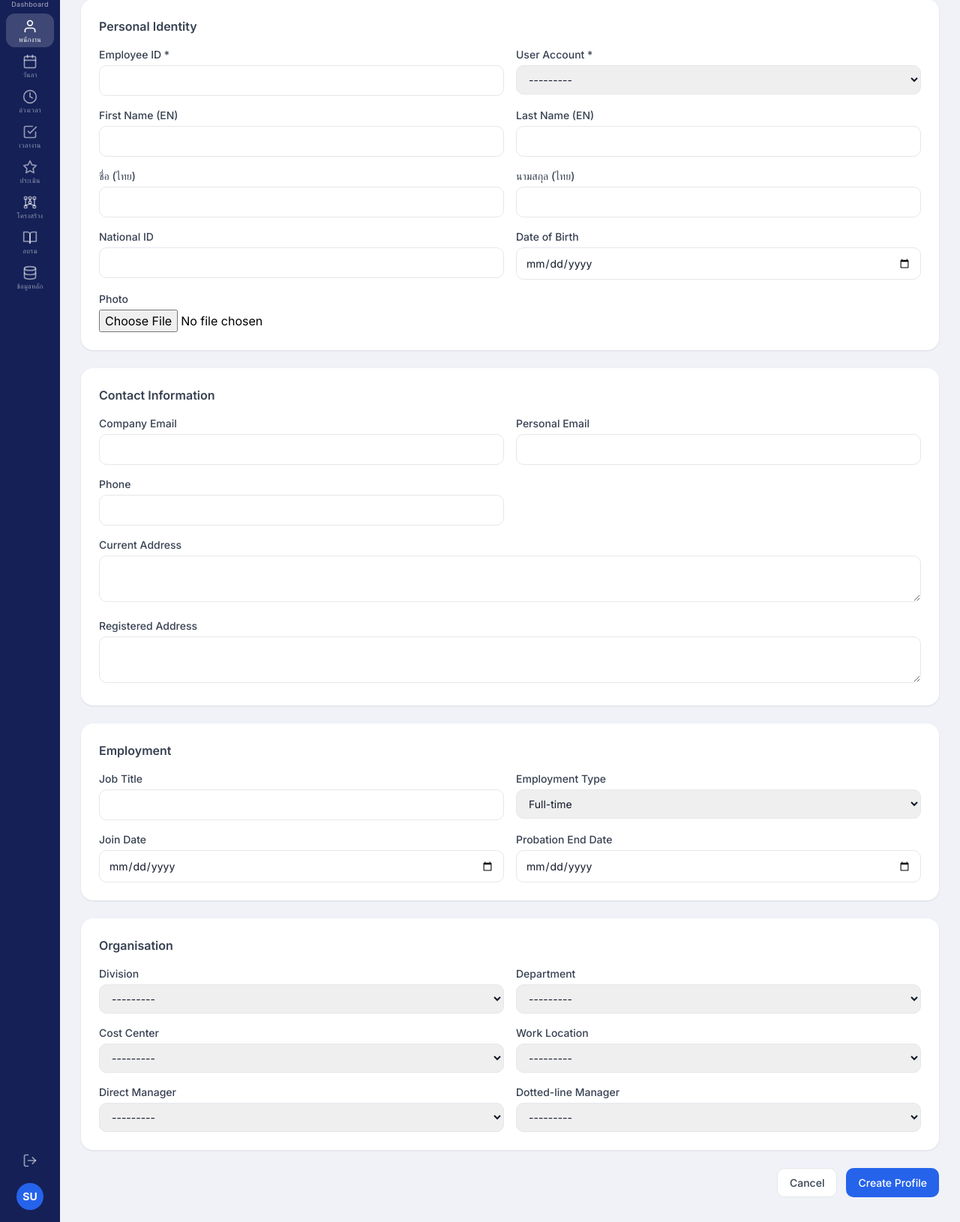
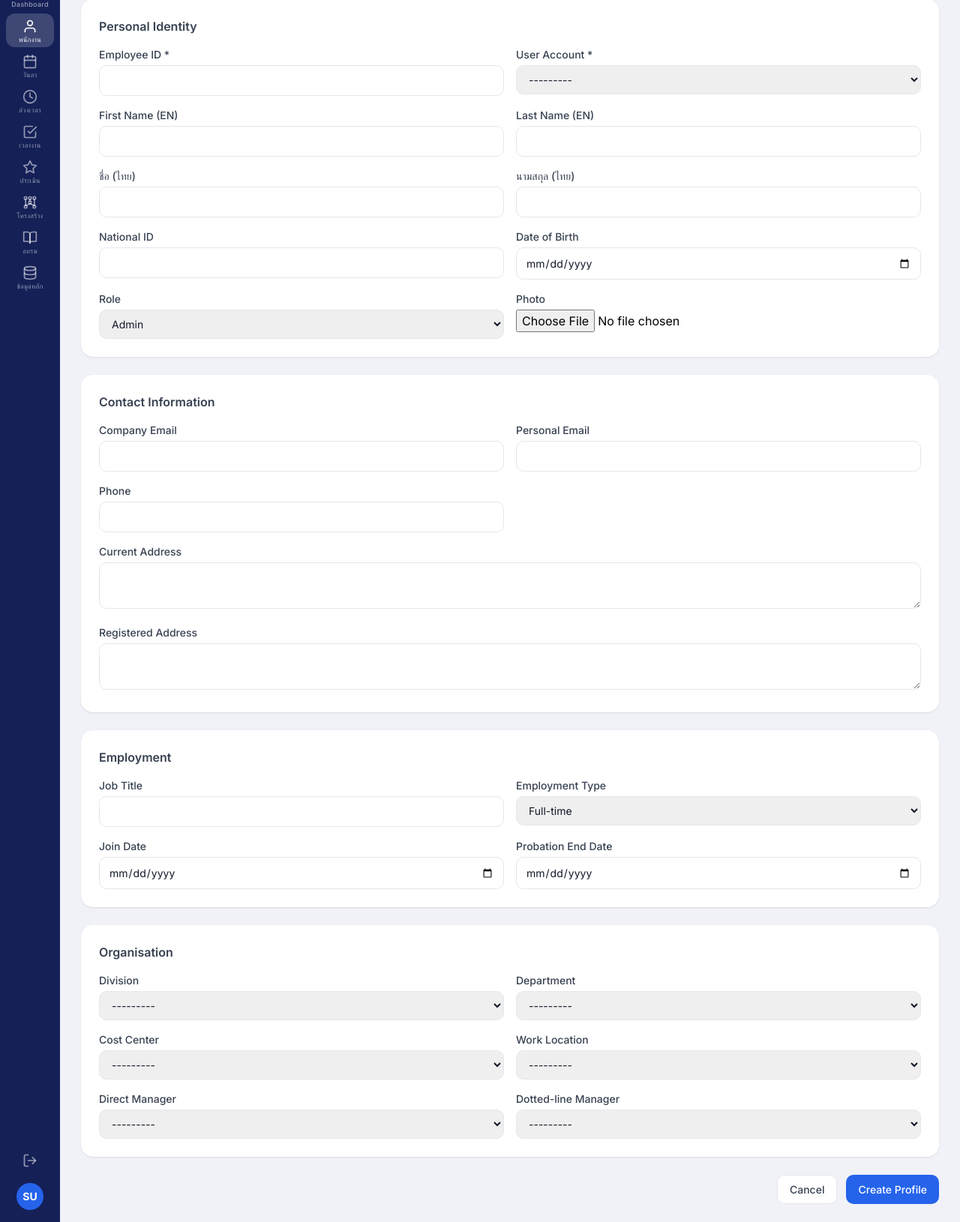
Before and after one commit to ProvaAsia/HRMS, a Django app: page /employees/create/ in a window 1280 px wide. Shown: the part 109-1739 px from the top of the page at 75% size. Run offline with Django 4.2, Linux system fonts and the light colour scheme; a user stored in the database is signed in; tables that the repository leaves empty hold one stand-in row (values such as "Sample post"); parts of the project's set-up code (start-up, migrations or seed data) failed here and were passed over; some libraries are stand-ins or nearby versions.

Commit message:
feat: add role field to employee profile form

```diff
--- a/employees/forms.py
+++ b/employees/forms.py
@@ -1,8 +1,17 @@
 from django import forms
 from .models import EmployeeProfile, EmergencyContact, Dependent
+from accounts.models import User as UserModel
 
 
 class EmployeeProfileForm(forms.ModelForm):
+
+    # Field พิเศษ — ดึงจาก User.role (ไม่ใช่ field ใน EmployeeProfile)
+    role = forms.ChoiceField(
+        choices=UserModel.ROLE_CHOICES,
+        label='Role',
+        required=True,
+    )
+
     class Meta:
         model = EmployeeProfile
         exclude = ['created_at', 'updated_at']
@@ -16,13 +25,20 @@ class EmployeeProfileForm(forms.ModelForm):
 
     def __init__(self, *args, **kwargs):
         super().__init__(*args, **kwargs)
-        # แสดง "ชื่อ (username)" แทน "ชื่อ (role)" ใน User Account dropdown
-        # เพราะ Role คือสิทธิ์ใน system ≠ Job Title ในองค์กร
-        from accounts.models import User as UserModel
+
+        # แสดง "ชื่อ [username]" ใน User Account dropdown
         self.fields['user'].queryset = UserModel.objects.all()
         self.fields['user'].label_from_instance = lambda u: (
             f"{u.get_full_name() or u.username}  [{u.username}]"
         )
+
+        # Pre-fill role จาก user ที่ link อยู่ (กรณี edit)
+        if self.instance and self.instance.pk:
+            try:
+                self.fields['role'].initial = self.instance.user.role
+            except Exception:
+                pass
+
         for field in self.fields.values():
             if isinstance(field.widget, (forms.TextInput, forms.EmailInput,
                                          forms.NumberInput, forms.Select)):
@@ -31,3 +47,12 @@ class EmployeeProfileForm(forms.ModelForm):
                 field.widget.attrs.setdefault('class', 'form-input')
             elif isinstance(field.widget, forms.DateInput):
                 field.widget.attrs.setdefault('class', 'form-input')
+
+    def save(self, commit=True):
+        profile = super().save(commit=commit)
+        # บันทึก role ลง User model ด้วย
+        new_role = self.cleaned_data.get('role')
+        if new_role and profile.user:
+            profile.user.role = new_role
+            profile.user.save(update_fields=['role'])
+        return profile
--- a/templates/employees/form.html
+++ b/templates/employees/form.html
@@ -7,6 +7,21 @@
 {% endblock %}
 
 {% block content %}
+
+{% if form.errors %}
+<div class="alert-error mb-4">
+  <strong>กรุณาตรวจสอบข้อมูล:</strong>
+  {% for field in form %}
+    {% if field.errors %}
+      <div>{{ field.label }}: {{ field.errors.0 }}</div>
+    {% endif %}
+  {% endfor %}
+  {% if form.non_field_errors %}
+    <div>{{ form.non_field_errors }}</div>
+  {% endif %}
+</div>
+{% endif %}
+
 <form method="post" enctype="multipart/form-data" class="space-y-6">
   {% csrf_token %}
 
@@ -46,6 +61,11 @@
       <div>
         <label class="block text-sm font-medium text-gray-700 mb-1">Date of Birth</label>
         {{ form.date_of_birth }}
+      </div>
+      <div>
+        <label class="block text-sm font-medium text-gray-700 mb-1">Role</label>
+        {{ form.role }}
+        {% if form.role.errors %}<p class="text-red-500 text-xs mt-1">{{ form.role.errors.0 }}</p>{% endif %}
       </div>
       <div>
         <label class="block text-sm font-medium text-gray-700 mb-1">Photo</label>
```
